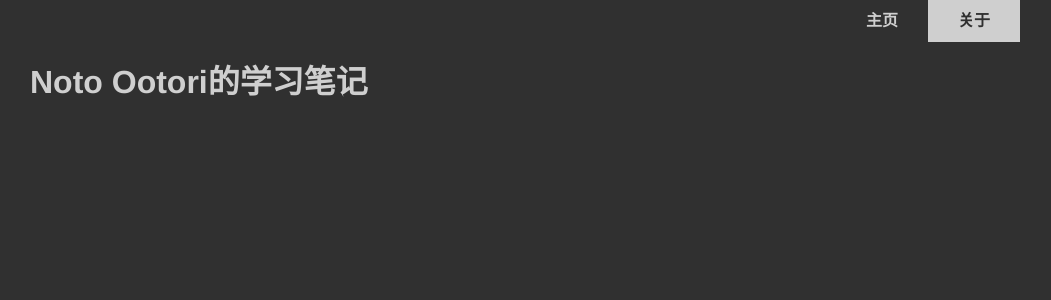
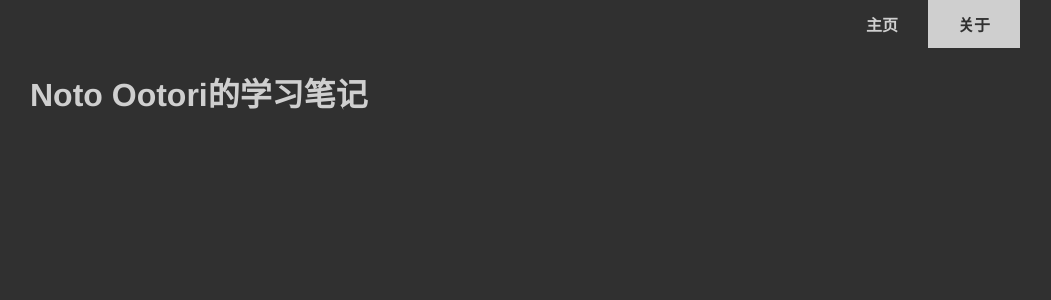
Before and after one commit to NotoOotori/notoootori.github.io, a Jekyll site: the page built from index.html, in a window 1280 px wide. Shown: the top 300 px of the page, without its empty margins (210-1261 px from the left). Built offline with Jekyll 4.4.1, drawn with Linux system fonts in a browser that asks for light colours.

Commit message:
refactor: Set line-height for all texts.

```diff
--- a/_sass/main.scss
+++ b/_sass/main.scss
@@ -1,3 +1,7 @@
+html{
+  line-height: normal;
+}
+
 body{
   margin: 0;
   font-family: "Helvetica Neue", Helvetica, Arial, "PingFang SC", "Hiragino Sans GB", "Heiti SC", "Microsoft YaHei", "WenQuanYi Micro Hei", sans-serif; // Refer to https://segmentfault.com/a/1190000006110417
@@ -18,8 +22,16 @@
   margin-right: auto;
 }
 
+// Setting line height.
+body main{
+  line-height: 1.5em;
+}
+h1, h2, h3, h4, h5, h6{
+  line-height: normal;
+}
+
 // Link.
-body main a{
+a{
   color: powderblue;
   text-decoration: none;
 }
--- a/_sass/post.scss
+++ b/_sass/post.scss
@@ -3,7 +3,6 @@
 }
 
 ul.post-list{
-  line-height: 1.5em;
   list-style: none;
   padding-inline-start: 0;
 }
```
